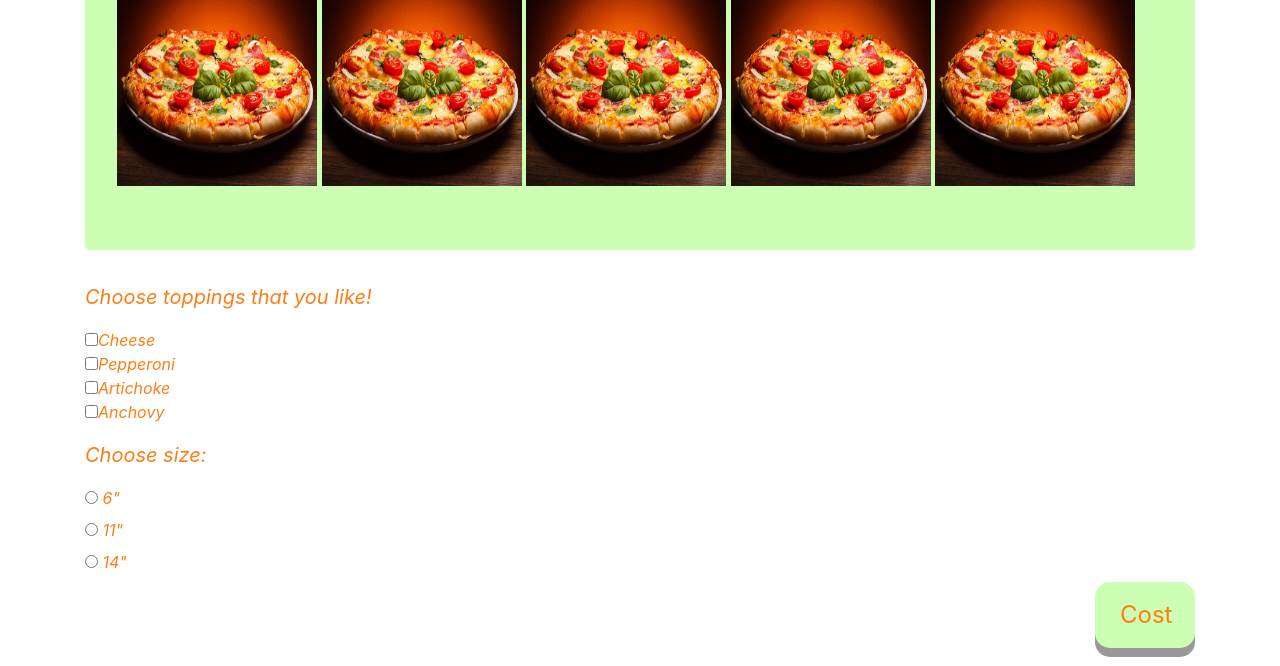
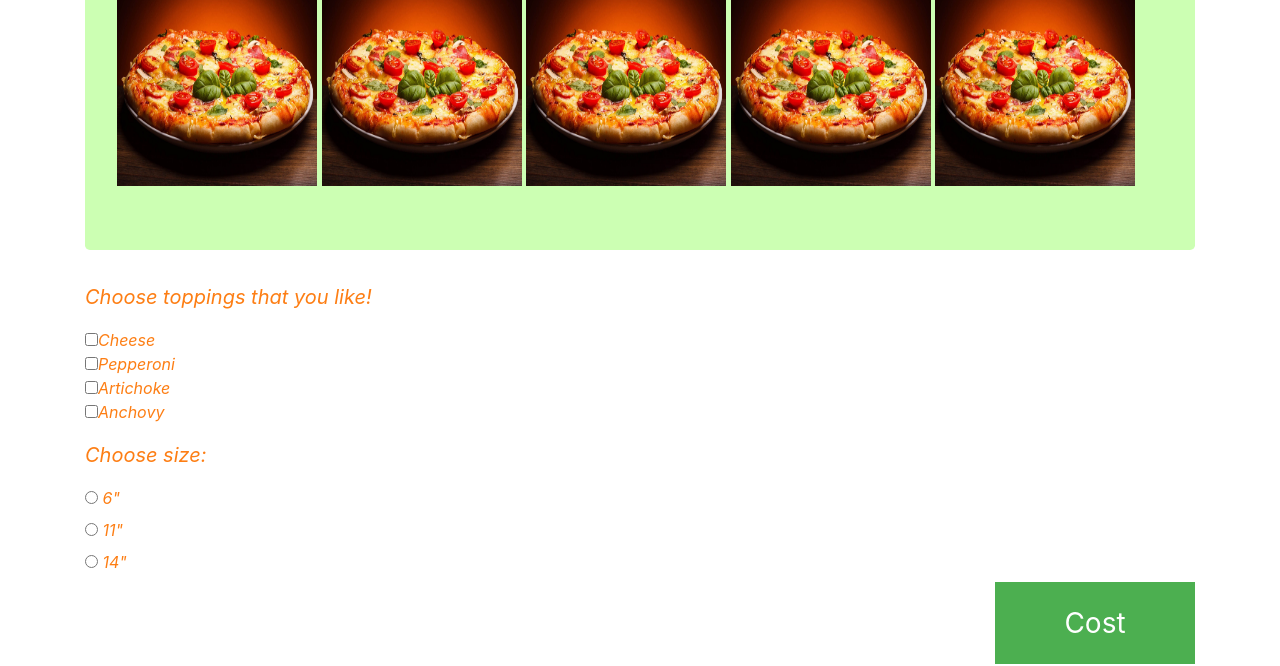
Before and after one commit to zubeydesisman/sismanpizza, a plain HTML site: page index.html in a window 1280 px wide. Shown: the part 134-800 px from the top of the page. Drawn offline with Linux system fonts and the light colour scheme.

Commit message:
Change button style

```diff
--- a/css/style.css
+++ b/css/style.css
@@ -15,26 +15,39 @@ p {
   font-size: 20px;
 }
 .button {
-  width: 100px;
-  color: #fd7e14;
-  padding: 15px 15px;
+  position: relative;
+  background-color: #4CAF50;
+  border: none;
+  font-size: 28px;
+  color: #FFFFFF;
+  padding: 20px;
+  width: 200px;
   text-align: center;
-  padding: 15px 25px;
-  font-size: 24px;
+  -webkit-transition-duration: 0.4s; /* Safari */
+  transition-duration: 0.4s;
+  text-decoration: none;
+  overflow: hidden;
   cursor: pointer;
-  text-align: center;
-  background-color: #ccffb3;
-  border:none;
-  border-radius: 15px;
-  box-shadow: 0 9px #999;
 }
 
-.button:hover {background-color: #3e8e41}
+.button:after {
+  content: "";
+  background: #f1f1f1;
+  display: block;
+  position: absolute;
+  padding-top: 300%;
+  padding-left: 350%;
+  margin-left: -20px !important;
+  margin-top: -120%;
+  opacity: 0;
+  transition: all 0.8s
+}
 
-.button:active {
-  background-color: #3e8e41;
-  box-shadow: 0 5px #666;
-  transform: translateY(4px);
+.button:active:after {
+  padding: 0;
+  margin: 0;
+  opacity: 1;
+  transition: 0s
 }
 .jumbotron {
   background-color: #ccffb3
@@ -47,6 +60,15 @@ p {
   color: #fd7e14;
   font-style: oblique;
 }
+
 button.button {
   float: right;
 }
+#price {
+ margin: 12px;
+
+ border: 2px solid #FFFFFF;
+ padding: 4px;
+ background-color: #ccffb3;
+ float: right;
+}
```
